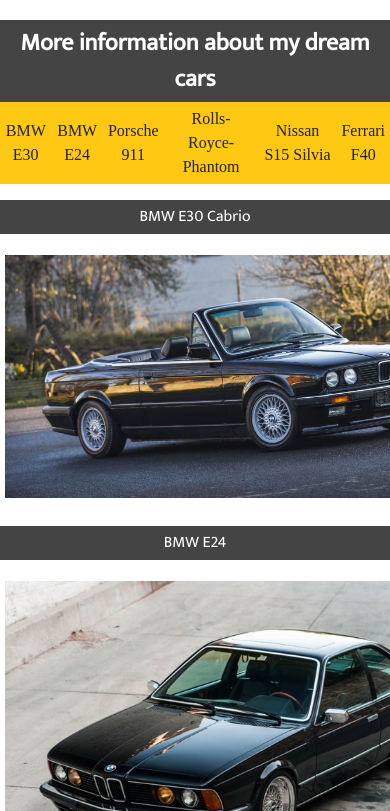
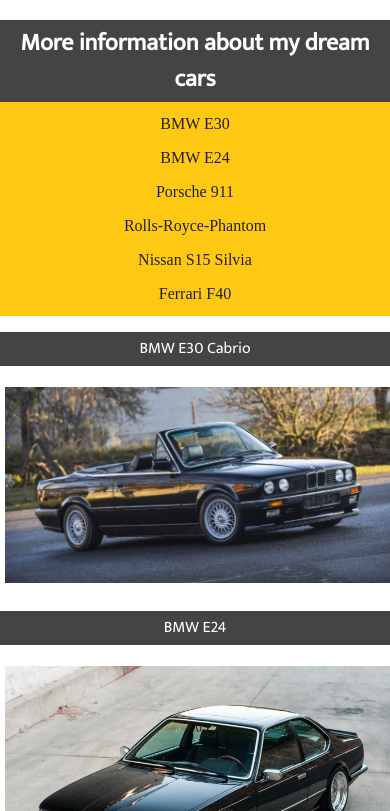
Before and after one commit to tamahawk1908/Homepage, a plain HTML site: page index.html in a window 390 px wide. Shown: the part 2553-3364 px from the top of the page. Drawn offline with nearby package versions, Linux system fonts and the light colour scheme.

Commit message:
added @media queries

```diff
--- a/css/aside.css
+++ b/css/aside.css
@@ -4,8 +4,14 @@
 }
 
 .aside__picture {
-    max-width: 483px;
+    width: 483px;
     margin: 5px;
+}
+
+@media (max-width: 768px) {
+    .aside__picture {
+        width: 100%;
+    }
 }
 
 .aside__signature {
@@ -31,6 +37,14 @@
     background-color: #ffc812;
 }
 
+@media (max-width: 768px) {
+    .flex {
+        display: flex;
+        flex-direction: column;
+        padding: 5px;
+    }
+}
+
 .flex__item {
     padding: 5px;
     color: #222222;
```
